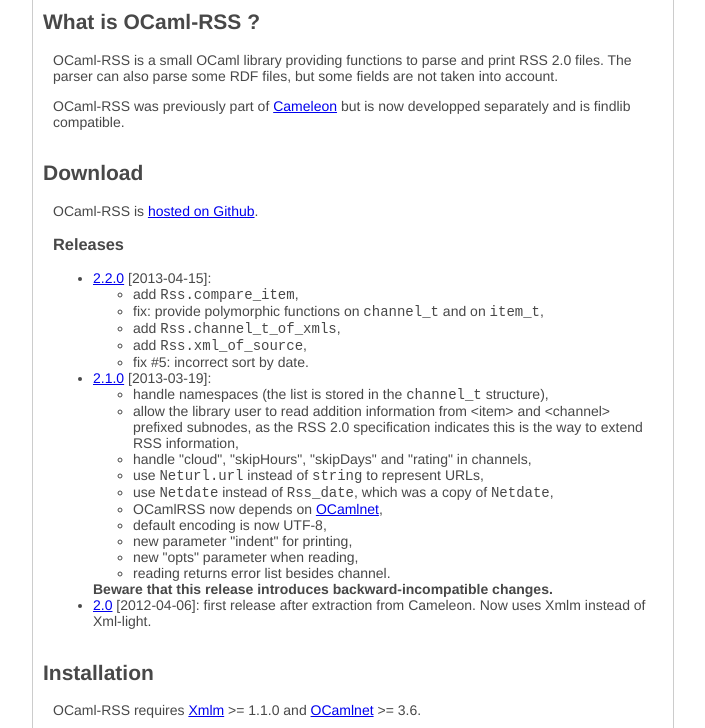
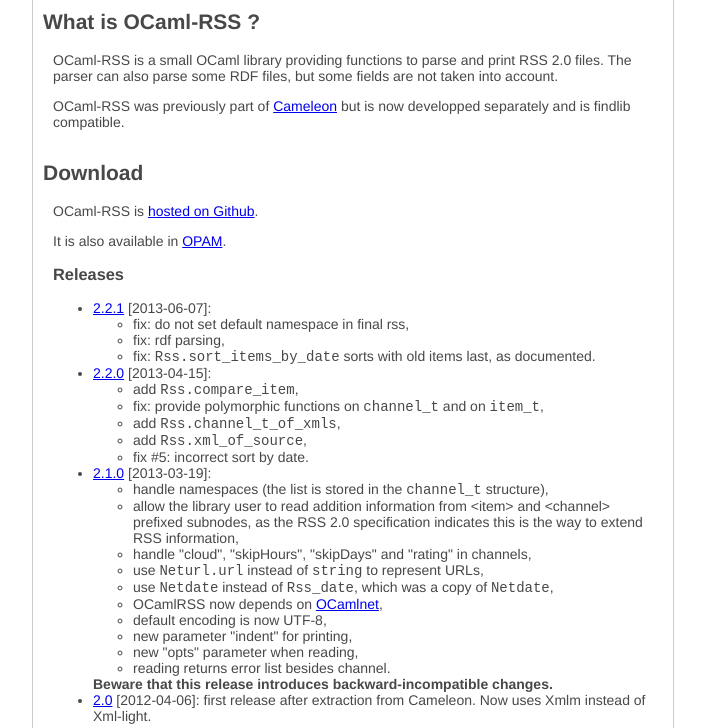
Before and after one commit to Chris00/ocamlrss, a plain HTML site: page web/index.html in a window 1280 px wide. Shown: the part 72-800 px from the top of the page, without its empty margins (287-992 px from the left). Drawn offline with Linux system fonts and the light colour scheme.

Commit message:
prepare release 2.2.1

```diff
--- a/web/index.html
+++ b/web/index.html
@@ -21,8 +21,18 @@ but is now developped separately and is findlib compatible.
 <p>
 OCaml-RSS is <a href="https://github.com/zoggy/ocamlrss">hosted on Github</a>.
 </p>
+<p>
+It is also available in <a href="http://opam.ocamlpro.com">OPAM</a>.
+</p>
 <h3>Releases</h3>
 <ul>
+<li><a href="ocamlrss-2.2.1.tar.gz">2.2.1</a> [2013-06-07]:
+<ul>
+<li>fix: do not set default namespace in final rss,</li>
+<li>fix: rdf parsing,</li>
+<li>fix: <code>Rss.sort_items_by_date</code> sorts with old items last, as documented.</li>
+</ul>
+</li>
 <li><a href="ocamlrss-2.2.0.tar.gz">2.2.0</a> [2013-04-15]:
 <ul>
 <li>add <code>Rss.compare_item</code>,</li>
```
Also changed, not shown: 3 other files.
